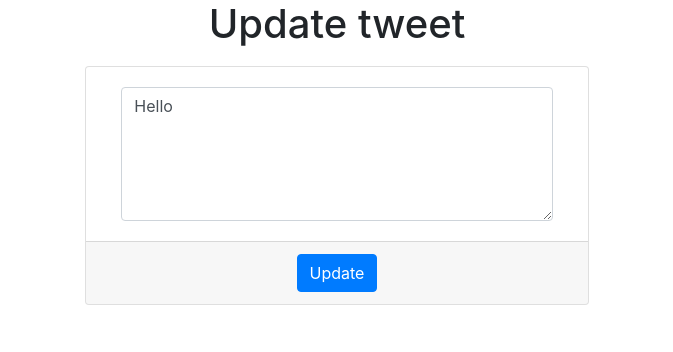
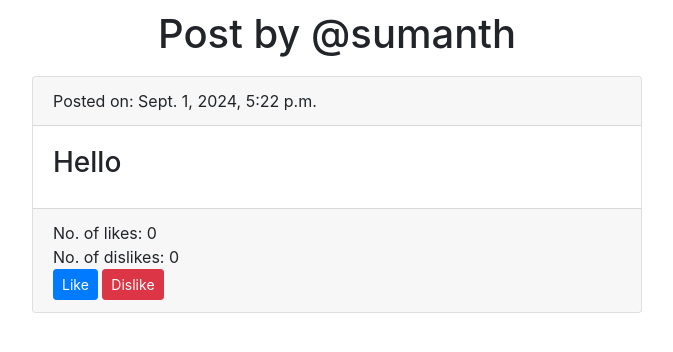
Before and after one commit to sumanthgm-a4/TwitterClone_Django, a Django app: page /display/20 in a window 1280 px wide. Shown: the part 56-408 px from the top of the page, without its empty margins (303-976 px from the left). Run offline with Django 5.2, Linux system fonts and the light colour scheme; data comes from the database, SQL or seed files in the repository; both versions use the stored data as it was after the commit; some libraries are stand-ins or nearby versions.

Commit message:
Added like and dislike functionality

```diff
--- a/app1/models.py
+++ b/app1/models.py
@@ -1,4 +1,5 @@
 from django.db import models
+from django.contrib.auth.models import User
 
 # Create your models here.
 
@@ -6,6 +7,8 @@ class Tweet(models.Model):
     usern = models.CharField(max_length=20)
     date = models.DateTimeField(auto_now_add=True)
     tweet = models.CharField(max_length=300)
+    likes = models.ManyToManyField(User, related_name="post_likes")
+    dislikes = models.ManyToManyField(User, related_name="post_dislikes")
 
     def __str__(self) -> str:
         return self.usern
--- a/app1/urls.py
+++ b/app1/urls.py
@@ -10,4 +10,6 @@ urlpatterns = [
     path("create", views.render_create_post, name="create"),
     path("delete/<str:post_id>", views.render_delete, name="delete"),
     path("display/<str:post_id>", views.render_display, name="display"),
+    path("like/<str:post_id>", views.render_likes, name="like_post"),
+    path("dislike/<str:post_id>", views.render_dislikes, name="dislike_post"),
 ]
--- a/app1/views.py
+++ b/app1/views.py
@@ -95,19 +95,20 @@ def render_create_post(request):
 
 def render_display(request, post_id):
     t = Tweet.objects.get(id=post_id)
-    if request.method == "POST":
+    if request.user.username == t.usern:
         print("Who tryna update:", request.user.username)
         print("Who can update:", t.usern)
         print(request.user.username == t.usern)
-        if request.user.username == t.usern:
+        if request.method == "POST":
             new_tweet = request.POST.get('tweet')
             t.tweet = new_tweet
             t.save()
             messages.success(request, "Tweet successfully updated")
             return redirect('home')
-        messages.warning(request, f"Only '{t}' can update this tweet")
-        return redirect('home')
-    return render(request, "single.html", {"tweet": t.tweet})
+        return render(request, 'single.html', {"tweet": t})
+    print("Likes:", t.likes.all())
+    print("Dislikes:", t.dislikes.all())
+    return render(request, "post.html", {"tweet": t})
 
 def render_delete(request, post_id):
     obj = Tweet.objects.get(id=post_id)
@@ -117,3 +118,24 @@ def render_delete(request, post_id):
         return redirect('home')
     messages.error(request, f"You cannot delete @{obj.usern}'s tweets")
     return redirect('home')
+
+@login_required(login_url="login")
+def render_likes(request, post_id):
+    post = Tweet.objects.get(id=post_id)
+    if not post.dislikes.filter(username=request.user.username):
+        post.likes.add(request.user)
+    else:
+        post.dislikes.remove(request.user)
+        post.likes.add(request.user)
+    return redirect("display", post_id=post_id)
+
+
+@login_required(login_url="login")
+def render_dislikes(request, post_id):
+    post = Tweet.objects.get(id=post_id)
+    if not post.likes.filter(username=request.user.username):
+        post.dislikes.add(request.user)
+    else:
+        post.likes.remove(request.user)
+        post.dislikes.add(request.user)
+    return redirect("display", post_id=post_id)
--- /dev/null
+++ b/templates/post.html
@@ -0,0 +1,38 @@
+<!doctype html>
+<html lang="en">
+
+<head>
+  <meta charset="utf-8">
+  <meta name="viewport" content="width=device-width, initial-scale=1">
+  <title>Bootstrap demo</title>
+  <link href="https://cdn.jsdelivr.net/npm/bootstrap@5.3.3/dist/css/bootstrap.min.css" rel="stylesheet"
+    integrity="sha384-QWTKZyjpPEjISv5WaRU9OFeRpok6YctnYmDr5pNlyT2bRjXh0JMhjY6hW+ALEwIH" crossorigin="anonymous">
+</head>
+
+<body>
+  {% include 'navbar.html' %}
+  <h1 align="center" style="padding-top: 10px;">Post by @{{ tweet.usern }}</h1>
+  <div class="container col-lg-6" style="padding-top: 10px;">
+    <div class="card">
+      <div class="card-header">
+        Posted on: {{ tweet.date }}
+      </div>
+      <div class="card-body">
+        <h3>{{ tweet.tweet }}</h3>
+      </div>
+      <div class="card-footer">
+        No. of likes: {{ tweet.likes.count }}<br>
+        No. of dislikes: {{ tweet.dislikes.count }}<br>
+        <a href="{% url 'like_post' tweet.id %}">
+          <button type="submit" class="btn btn-primary btn-sm">Like</button></a>
+        <a href="{% url 'dislike_post' tweet.id %}">
+          <button type="submit" class="btn btn-danger btn-sm">Dislike</button></a>
+      </div>
+    </div>
+  </div>
+  <script src="https://cdn.jsdelivr.net/npm/bootstrap@5.3.3/dist/js/bootstrap.bundle.min.js"
+    integrity="sha384-YvpcrYf0tY3lHB60NNkmXc5s9fDVZLESaAA55NDzOxhy9GkcIdslK1eN7N6jIeHz"
+    crossorigin="anonymous"></script>
+</body>
+
+</html>
--- a/templates/single.html
+++ b/templates/single.html
@@ -18,15 +18,16 @@
             <form method="POST"> {% csrf_token %}
                 <div class="card-body" align="center">
                     <div class="container col-lg-12">
-                    <textarea class="form-control" name="tweet" rows="5">{{ tweet }}</textarea>
+                    <textarea class="form-control" name="tweet" rows="5">{{ tweet.tweet }}</textarea>
                 </div>
                 </div>
                 <div class="card-footer" align="center">
                     <button type="submit" class="btn btn-primary">Update</button>
                 </div>
             </form>
-
         </div>
+        Post liked by {{ tweet.likes.count }} people <br>
+        Post disliked by {{ tweet.dislikes.count }} people
     </div>
     <script src="https://cdn.jsdelivr.net/npm/bootstrap@5.3.3/dist/js/bootstrap.bundle.min.js"
         integrity="sha384-YvpcrYf0tY3lHB60NNkmXc5s9fDVZLESaAA55NDzOxhy9GkcIdslK1eN7N6jIeHz"
--- a/users.txt
+++ b/users.txt
@@ -1,3 +1,4 @@
 admin: 123456
 user1: user1@passwd
 salma123: passwd@salma
+sumanth: sum@93917
```
Also changed, not shown: app1/migrations/0002_tweet_likes.py (added), app1/migrations/0003_tweet_dislikes.py (added), db.sqlite3.
